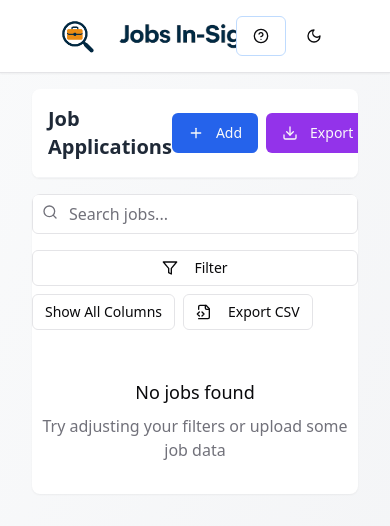
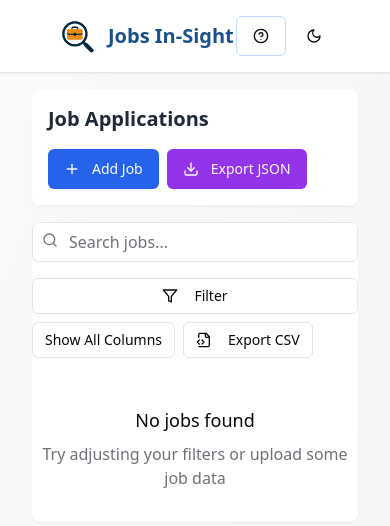
Before and after one commit to mrpolla/jobs-in-sight, a React (Vite) app: page / in a window 390 px wide. Shown: the top 526 px of the page. Built offline with nearby package versions, Linux system fonts and the light colour scheme.

Commit message:
feat: Improve header and mobile layout
- Implement dynamic logo switching for dark mode.
- Replace text logo image with styled text.
- Adjust mobile layout for buttons and stacking.

```diff
--- a/src/components/ThemeToggle.tsx
+++ b/src/components/ThemeToggle.tsx
@@ -1,41 +1,10 @@
 
 import { Moon, Sun } from "lucide-react";
 import { Button } from "@/components/ui/button";
-import { useEffect, useState } from "react";
+import { useTheme } from "@/hooks/useTheme";
 
 export function ThemeToggle() {
-  const [isDarkMode, setIsDarkMode] = useState<boolean>(false);
-
-  useEffect(() => {
-    const isDark = document.documentElement.classList.contains('dark');
-    setIsDarkMode(isDark);
-  }, []);
-
-  const toggleTheme = () => {
-    const newIsDarkMode = !isDarkMode;
-    setIsDarkMode(newIsDarkMode);
-
-    if (newIsDarkMode) {
-      document.documentElement.classList.add('dark');
-      localStorage.setItem('theme', 'dark');
-    } else {
-      document.documentElement.classList.remove('dark');
-      localStorage.setItem('theme', 'light');
-    }
-  };
-
-  useEffect(() => {
-    const savedTheme = localStorage.getItem('theme');
-    const prefersDark = window.matchMedia('(prefers-color-scheme: dark)').matches;
-
-    if (savedTheme === 'dark' || (!savedTheme && prefersDark)) {
-      document.documentElement.classList.add('dark');
-      setIsDarkMode(true);
-    } else {
-      document.documentElement.classList.remove('dark');
-      setIsDarkMode(false);
-    }
-  }, []);
+  const { isDarkMode, toggleTheme } = useTheme();
 
   return (
     <Button variant="ghost" size="icon" onClick={toggleTheme}>
--- /dev/null
+++ b/src/hooks/useTheme.tsx
@@ -0,0 +1,44 @@
+
+import { useState, useEffect } from "react";
+
+interface UseThemeResult {
+  isDarkMode: boolean;
+  toggleTheme: () => void;
+}
+
+export function useTheme(): UseThemeResult {
+  const [isDarkMode, setIsDarkMode] = useState<boolean>(false);
+
+  useEffect(() => {
+    const isDark = document.documentElement.classList.contains('dark');
+    setIsDarkMode(isDark);
+  }, []);
+
+  const toggleTheme = () => {
+    const newIsDarkMode = !isDarkMode;
+    setIsDarkMode(newIsDarkMode);
+
+    if (newIsDarkMode) {
+      document.documentElement.classList.add('dark');
+      localStorage.setItem('theme', 'dark');
+    } else {
+      document.documentElement.classList.remove('dark');
+      localStorage.setItem('theme', 'light');
+    }
+  };
+
+  useEffect(() => {
+    const savedTheme = localStorage.getItem('theme');
+    const prefersDark = window.matchMedia('(prefers-color-scheme: dark)').matches;
+
+    if (savedTheme === 'dark' || (!savedTheme && prefersDark)) {
+      document.documentElement.classList.add('dark');
+      setIsDarkMode(true);
+    } else {
+      document.documentElement.classList.remove('dark');
+      setIsDarkMode(false);
+    }
+  }, []);
+
+  return { isDarkMode, toggleTheme };
+}
--- a/src/pages/Index.tsx
+++ b/src/pages/Index.tsx
@@ -1,3 +1,4 @@
+
 import { useEffect, useState } from "react";
 import { Button } from "@/components/ui/button";
 import { Plus, Download, HelpCircle } from "lucide-react";
@@ -17,6 +18,7 @@ import {
   TooltipTrigger,
 } from "@/components/ui/tooltip";
 import { Separator } from "@/components/ui/separator";
+import { useTheme } from "@/hooks/useTheme";
 
 const Index = () => {
   const [jobs, setJobs] = useState<Job[]>([]);
@@ -24,6 +26,7 @@ const Index = () => {
   const [addJobDialogOpen, setAddJobDialogOpen] = useState(false);
   const [helpModalOpen, setHelpModalOpen] = useState(false);
   const [sidebarOpen, setSidebarOpen] = useState(false);
+  const { isDarkMode } = useTheme();
 
   // Load jobs from localStorage on component mount
   useEffect(() => {
@@ -156,15 +159,13 @@ const Index = () => {
         <div className="container flex items-center justify-between">
           <div className="flex items-center gap-3">
             <img
-              src="/lovable-uploads/logo.png"
+              src={isDarkMode ? "/lovable-uploads/logo_inverted.png" : "/lovable-uploads/logo.png"}
               alt="Jobs In-Sight Logo"
               className="h-10 w-10 md:h-14 md:w-14"
             />
-            <img
-              src="/lovable-uploads/008b7164-22c6-43ed-abdb-3798ecd8dacc.png"
-              alt="Jobs In-Sight Text Logo"
-              className="h-8 md:h-10"
-            />
+            <h1 className="text-xl md:text-2xl font-bold text-[#1A508B] dark:text-[#33C3F0]">
+              Jobs In-Sight
+            </h1>
           </div>
           <div className="flex items-center gap-2">
             <TooltipProvider>
@@ -194,12 +195,12 @@ const Index = () => {
         {/* Title and Action Bar */}
         <div className="bg-white dark:bg-gray-900 rounded-lg shadow-sm overflow-hidden">
           <div className="p-4 border-b border-gray-100 dark:border-gray-800">
-            <div className="flex justify-between items-center">
+            <div className="flex flex-col md:flex-row md:justify-between md:items-center gap-4">
               <h2 className="text-xl md:text-2xl font-bold text-gray-800 dark:text-gray-100">
                 Job Applications
               </h2>
 
-              {/* Action buttons */}
+              {/* Action buttons - moved to below title on mobile */}
               <div className="flex justify-start gap-2">
                 <TooltipProvider>
                   <Tooltip>
@@ -209,8 +210,7 @@ const Index = () => {
                         className="bg-blue-600 hover:bg-blue-700"
                       >
                         <Plus className="mr-1 md:mr-2 h-4 w-4" />
-                        <span className="hidden md:inline">Add Job</span>
-                        <span className="inline md:hidden">Add</span>
+                        <span className="inline">Add Job</span>
                       </Button>
                     </TooltipTrigger>
                     <TooltipContent>Add a new job application</TooltipContent>
@@ -226,8 +226,7 @@ const Index = () => {
                         className="bg-purple-600 hover:bg-purple-700"
                       >
                         <Download className="mr-1 md:mr-2 h-4 w-4" />
-                        <span className="hidden md:inline">Export JSON</span>
-                        <span className="inline md:hidden">Export</span>
+                        <span className="inline">Export JSON</span>
                       </Button>
                     </TooltipTrigger>
                     <TooltipContent>Export all job data as JSON</TooltipContent>
```
